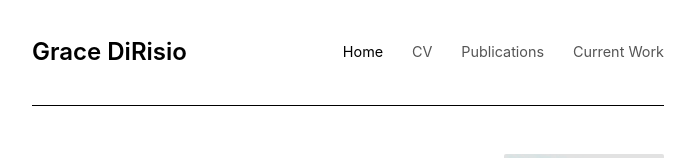
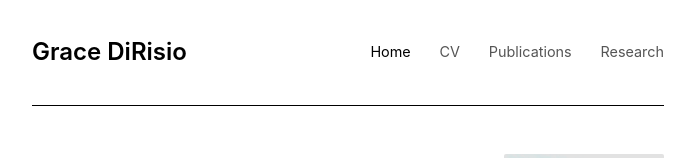
Before and after one commit to gracedirisio/gracedirisio.github.io, a plain HTML site: page index.html in a window 1280 px wide. Shown: the top 158 px of the page, without its empty margins (292-987 px from the left). Drawn offline with Linux system fonts and the light colour scheme; a web font is replaced by a local one.

Commit message:
renaming

```diff
--- a/index.html
+++ b/index.html
@@ -16,7 +16,7 @@
       <a href="index.html" class="active">Home</a>
       <a href="https://drive.google.com/file/d/1dTnSsPS464YSvUCDtDxp482b3cycrvg7/view?usp=sharing" target="_blank">CV</a>
       <a href="papers.html">Publications</a>
-      <a href="current-work.html">Current Work</a>
+      <a href="current-work.html">Research</a>
     </div>
   </nav>
   <main>
```
